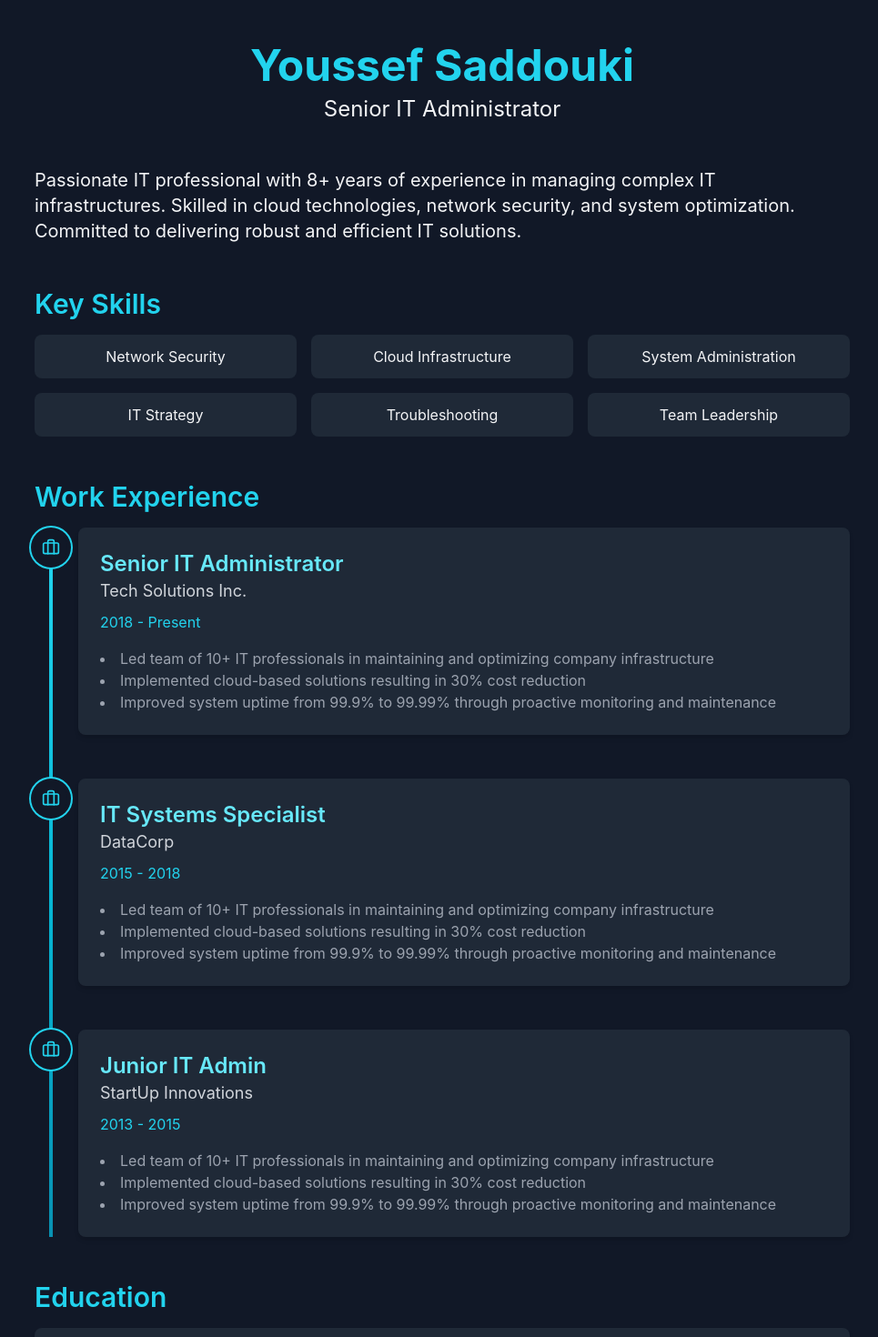
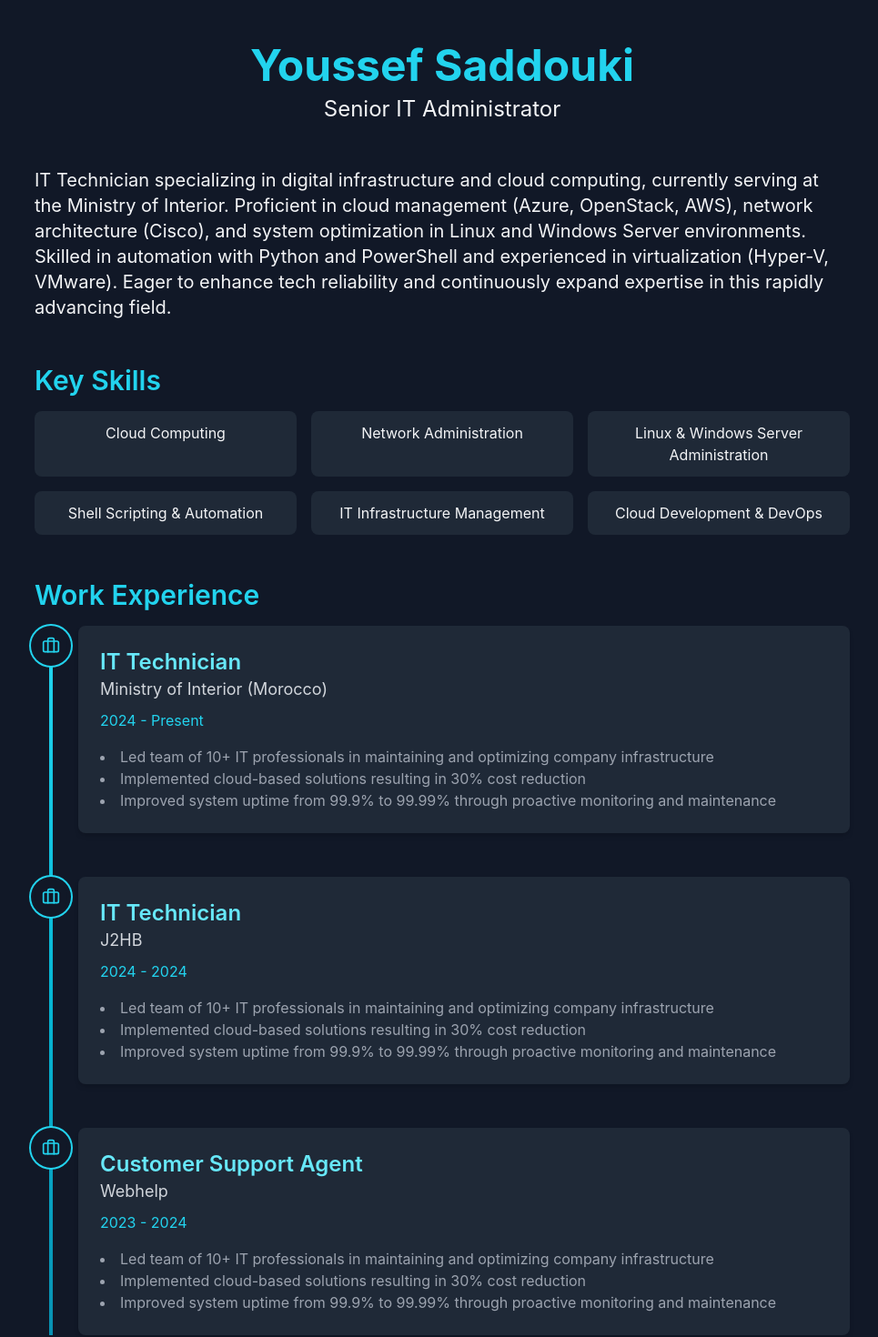
Before and after one commit to 7madi06/cv, a React (Create React App) app: page / in a window 1280 px wide. Shown: the top 1470 px of the page at 91% size, without its empty margins (154-1119 px from the left). Built offline with nearby package versions, Linux system fonts and the light colour scheme.

Commit message:
added my info

```diff
--- a/src/App.js
+++ b/src/App.js
@@ -71,9 +71,7 @@ export default function Component() {
         <AnimatedSection>
           <section className="mb-12">
             <p className="text-lg sm:text-xl leading-relaxed">
-              Passionate IT professional with 8+ years of experience in managing complex IT infrastructures.
-              Skilled in cloud technologies, network security, and system optimization.
-              Committed to delivering robust and efficient IT solutions.
+            IT Technician specializing in digital infrastructure and cloud computing, currently serving at the Ministry of Interior. Proficient in cloud management (Azure, OpenStack, AWS), network architecture (Cisco), and system optimization in Linux and Windows Server environments. Skilled in automation with Python and PowerShell and experienced in virtualization (Hyper-V, VMware). Eager to enhance tech reliability and continuously expand expertise in this rapidly advancing field.
             </p>
           </section>
         </AnimatedSection>
@@ -87,7 +85,7 @@ export default function Component() {
                 visible: { transition: { staggerChildren: 0.1 } }
               }}
             >
-              {['Network Security', 'Cloud Infrastructure', 'System Administration', 'IT Strategy', 'Troubleshooting', 'Team Leadership'].map((skill) => (
+              {['Cloud Computing', 'Network Administration', 'Linux & Windows Server Administration', 'Shell Scripting & Automation', 'IT Infrastructure Management', 'Cloud Development & DevOps'].map((skill) => (
                 <motion.div
                   key={skill}
                   className="bg-gray-800 rounded-lg p-3 text-center transition-all duration-300 hover:bg-cyan-700 hover:scale-105 hover:shadow-lg"
@@ -110,9 +108,9 @@ export default function Component() {
             <div className="relative">
               <div className="absolute left-4 top-6 bottom-0 w-1 bg-gradient-to-b from-cyan-400 via-cyan-500 to-cyan-600"></div>
               {[
-                { title: 'Senior IT Administrator', company: 'Tech Solutions Inc.', period: '2018 - Present' },
-                { title: 'IT Systems Specialist', company: 'DataCorp', period: '2015 - 2018' },
-                { title: 'Junior IT Admin', company: 'StartUp Innovations', period: '2013 - 2015' },
+                { title: 'IT Technician', company: 'Ministry of Interior (Morocco)', period: '2024 - Present' },
+                { title: 'IT Technician', company: 'J2HB', period: '2024 - 2024' },
+                { title: 'Customer Support Agent', company: 'Webhelp', period: '2023 - 2024' },
               ].map((job, index) => (
                 <motion.div
                   key={index}
```
